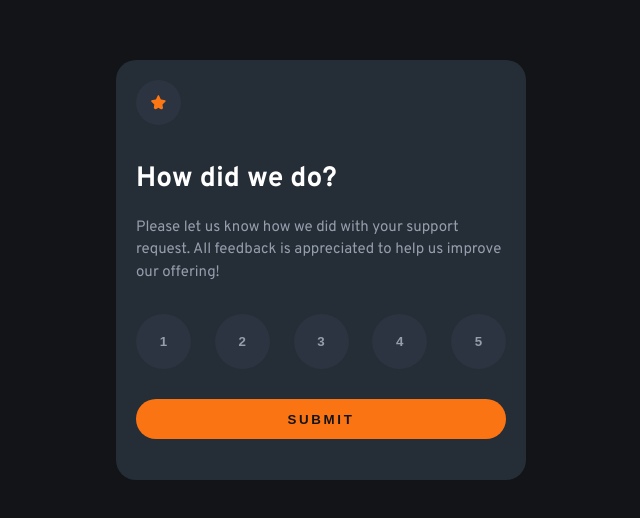
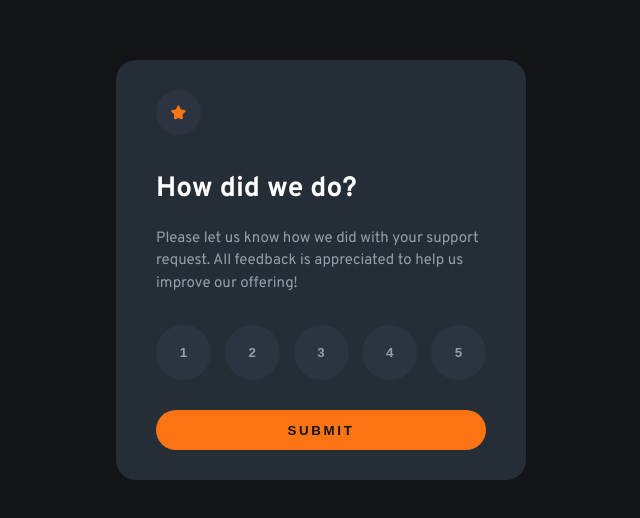
Before and after one commit to tortiman/interactive_rating_component, a plain HTML site: page index.html in a window 1280 px wide. Shown: the part 130-648 px from the top of the page, without its empty margins (319-959 px from the left). Drawn offline with Linux system fonts and the light colour scheme.

Commit message:
correction suggest from frontend mentor

```diff
--- a/css/styles.css
+++ b/css/styles.css
@@ -52,14 +52,14 @@ body{
 
 h1{
     color: var(--WhiteNeutral);
-    font-size: 25px;
+    font-size: 1.562em;
 }
 
 p{
     font-size: 0.875em;
     color: var(--GreyNeutral500);
     font-weight: 400;
-    margin-top: -10px;
+    margin-top: -0.625em;
     line-height: 1.5;
 }
 
@@ -102,7 +102,7 @@ p{
     letter-spacing: 0.2em;
     height: 40px;
     border: none;
-    border-radius: 40px;
+    border-radius: 2.5em;
     cursor: pointer;
 }
 
@@ -146,7 +146,7 @@ p{
 
 .card-thanks>p{
     text-align: center;
-    font-size: 15px;
+    font-size: 1.06em;
     line-height: 1.5;
     width: 85%;
     margin: 0 auto;
@@ -159,7 +159,7 @@ p{
     border: none;
     color: var(--OrangePrimary500);
     background-color: var(--backgroundButtonsandStar);
-    border-radius: 35px;
+    border-radius: 2.19em;
     font-size: 0.937em;
     display: flex;
     align-items: center;
@@ -176,7 +176,7 @@ h2{
     white-space: pre;
 }
 
-@media (min-width:768px){
+@media (min-width:48em){
     .container{
     position: absolute;
     background-color: var(--GreyNeutral900);
@@ -191,7 +191,7 @@ h2{
 
 .card{
 
-    padding: 1.875em 2.5em 1.875 2.5em;
+    padding: 1.875em 2.5em 1.875em 2.5em;
     gap: 1.875em;
 
 }
```
